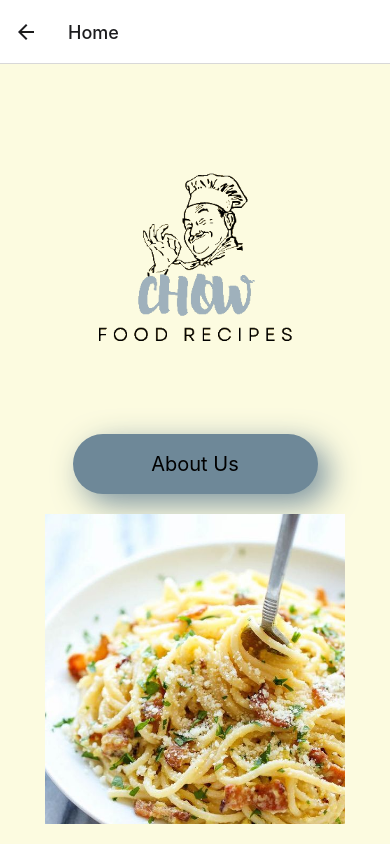
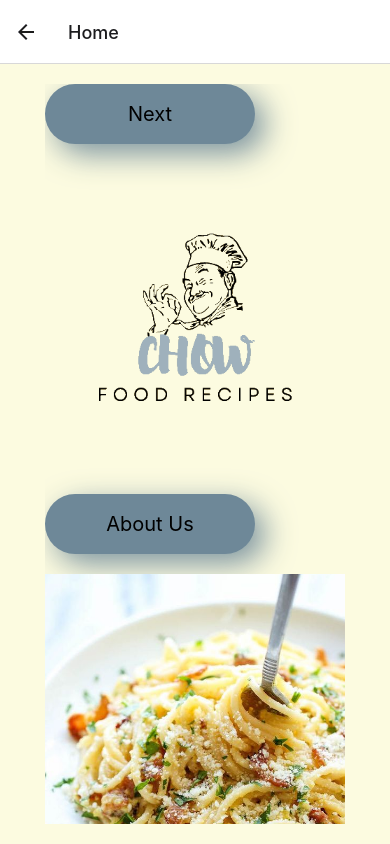
Before and after one commit to quanglam5102/Chow-Recipe-App-Redux, a React Native app: screen /Home in a window 390 px wide. Built offline with nearby package versions, Linux system fonts and the light colour scheme.

Commit message:
changed button colours, added nav for home screen, changed the scroll view for home page

```diff
--- a/components/Category.js
+++ b/components/Category.js
@@ -27,7 +27,7 @@ export default function Category({navigation}) {
             Home
           </Text>
       </TouchableOpacity>
-      <Appbar style={{ backgroundColor: '#6B1818'}}>
+      <Appbar style={{ backgroundColor: '##6E8898'}}>
       {/* button for navigation, with the styling
       to place the button in the top right corner.
       Left the navigation empty for whatever the next page might be
@@ -41,7 +41,7 @@ export default function Category({navigation}) {
       </TouchableOpacity> */}
         <Appbar.Content title="Chow!" textAlign="center" />
         <Appbar.Header
-          style={{ backgroundColor: '#6B1818'}}></Appbar.Header>
+          style={{ backgroundColor: '##6E8898'}}></Appbar.Header>
       </Appbar>
       <Searchbar
         placeholder="search here"
--- a/components/Home.js
+++ b/components/Home.js
@@ -7,13 +7,12 @@ import {
   StyleSheet,
   TouchableOpacity,
   Image,
-  StatusBar,
   ScrollView,
   Modal,
   Button,
   Alert
 } from 'react-native';
-// import { Appbar} from 'react-native-paper';
+
 
 function Seperator() {
   return <View style={styles.seperator}></View>;
@@ -31,6 +30,12 @@ function HomeScreen() {
   ];
   return (
     <View style={styles.container}>
+       <ScrollView>
+       <TouchableOpacity
+        style={styles.button}
+        onPress={() => navigation.navigate('Home')}>
+        <Text style={styles.buttonText}> Next </Text>
+      </TouchableOpacity>
       <Image style={styles.logo} source={require('../assets/logo.png')} />
          <TouchableOpacity
         style={styles.button}
@@ -57,7 +62,7 @@ function HomeScreen() {
         </View>
       </Modal>
          <Seperator/>
-         <ScrollView>
+
       <Image style={styles.logo} source={require('../assets/pasta.jpeg')} />
        <Image style={styles.logo} source={require('../assets/sushi.jpeg')} />
        <Image style={styles.logo} source={require('../assets/noodles.jpeg')} />
--- a/components/SignupScreen.js
+++ b/components/SignupScreen.js
@@ -117,8 +117,8 @@ const styles = StyleSheet.create({
     justifyContent: 'center',
     alignItems: 'center',
     width: '50%',
-    backgroundColor: '#6B1818',
-    shadowColor: '#6B1818',
+    backgroundColor: '##6E8898',
+    shadowColor: '##6E8898',
     shadowOpacity: 0.9,
     shadowOffset: {
       height: 10,
```
Also changed, not shown: 1 other file (tests, documents, lock files or other folders).
